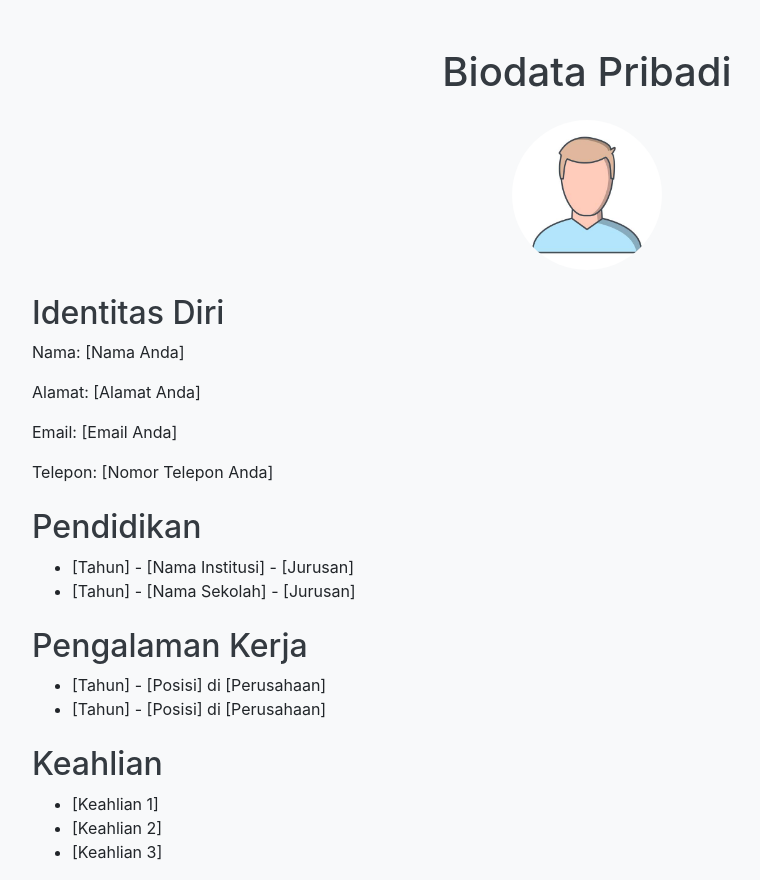
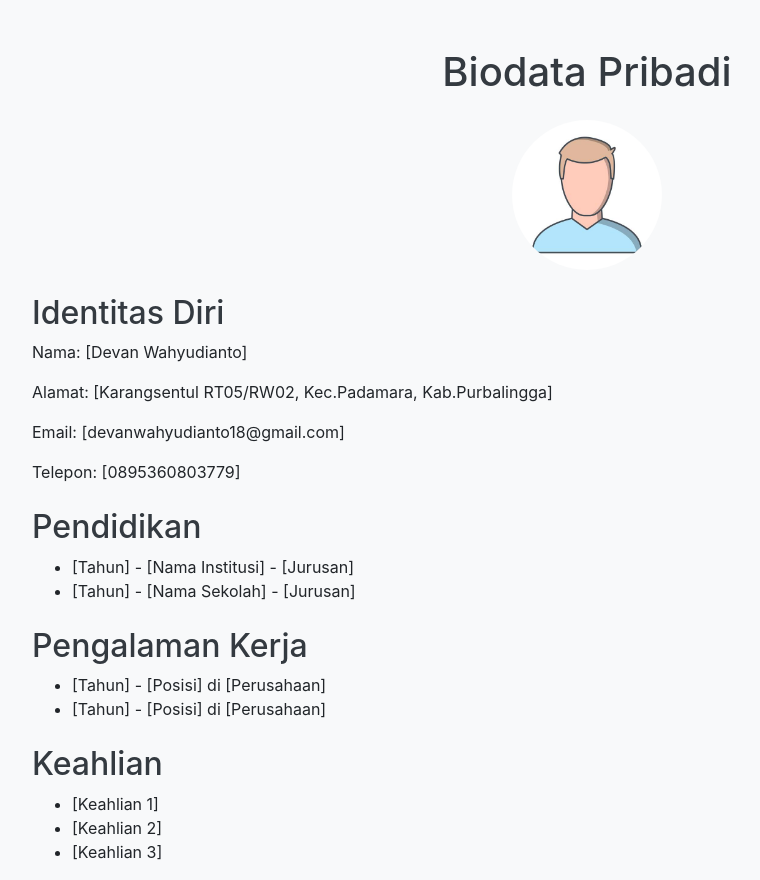
Before and after one commit to devan011/biodata, a plain HTML site: page index.html in a window 1280 px wide. Shown: the whole page, without its empty margins (53-813 px from the left). Drawn offline with nearby package versions, Linux system fonts and the light colour scheme.

Commit message:
Update index.html dari web
update dari web

```diff
--- a/index.html
+++ b/index.html
@@ -20,10 +20,10 @@
 
     <div class="mt-4">
         <h2>Identitas Diri</h2>
-        <p>Nama: [Nama Anda]</p>
-        <p>Alamat: [Alamat Anda]</p>
-        <p>Email: [Email Anda]</p>
-        <p>Telepon: [Nomor Telepon Anda]</p>
+        <p>Nama: [Devan Wahyudianto]</p>
+        <p>Alamat: [Karangsentul RT05/RW02, Kec.Padamara, Kab.Purbalingga]</p>
+        <p>Email: [devanwahyudianto18@gmail.com]</p>
+        <p>Telepon: [0895360803779]</p>
     </div>
 
     <div class="mt-4">
```
